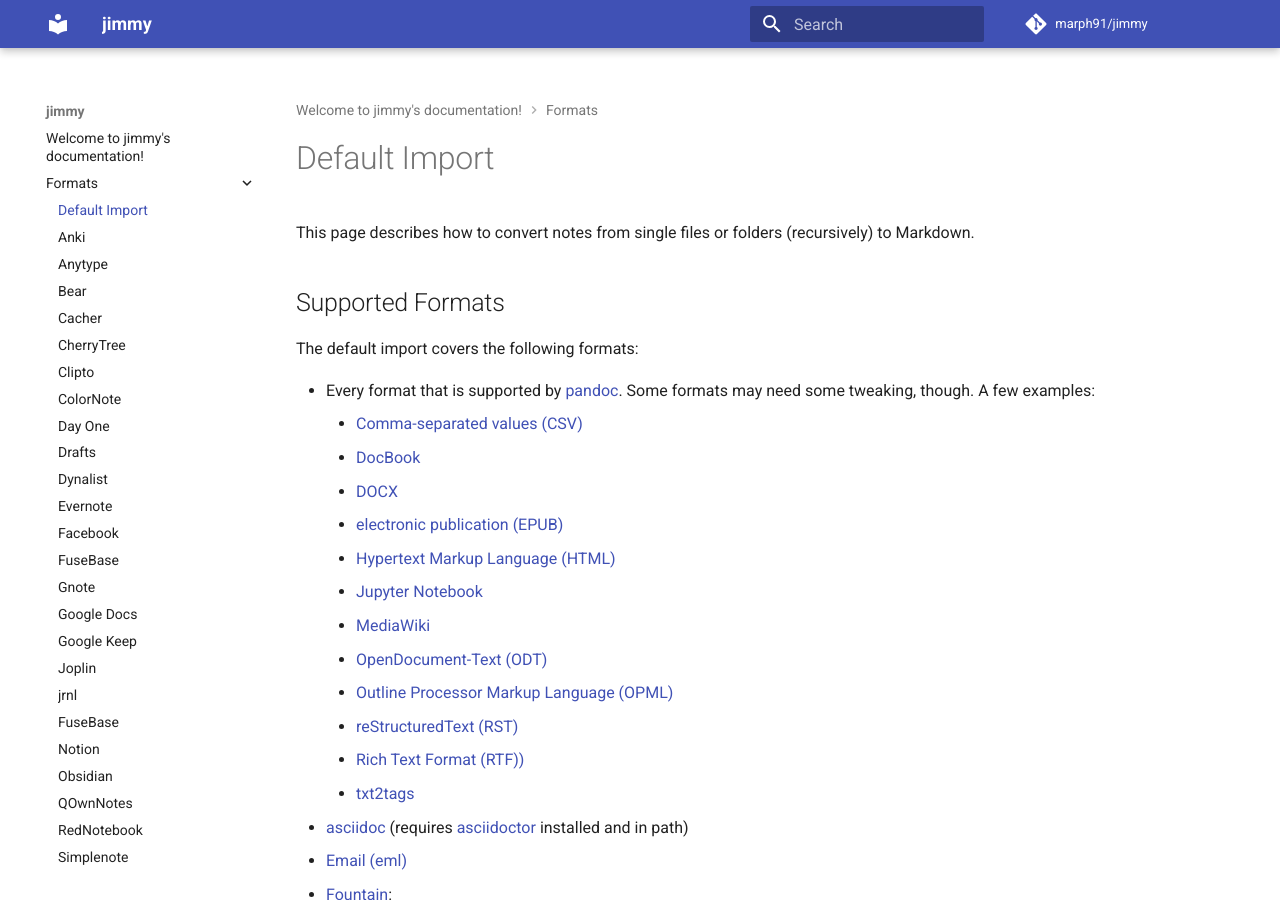
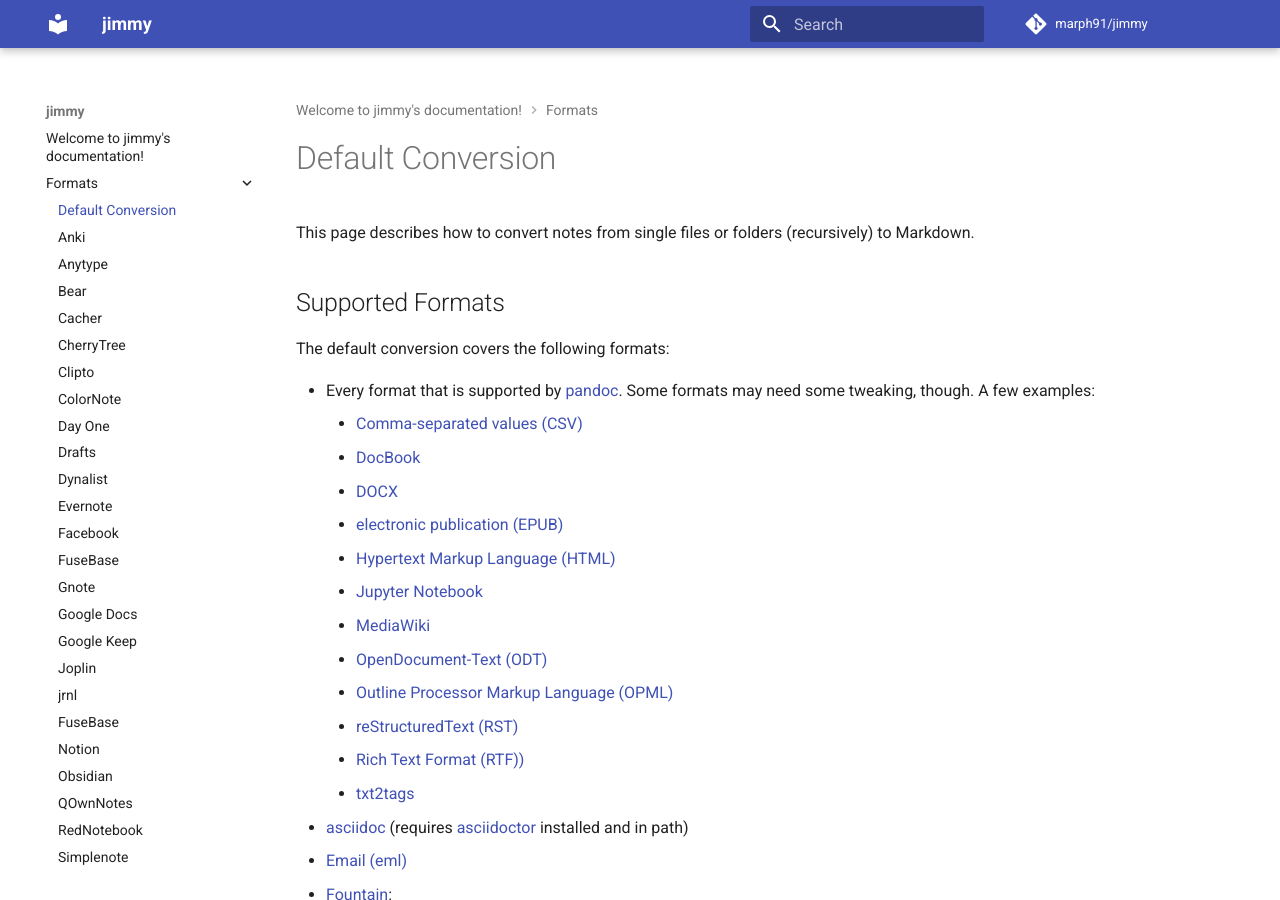
Before and after one commit to marph91/jimmy, an MkDocs documentation site: the page built from docs/formats/default.md, in a window 1280 px wide and 900 px high. Built offline with MkDocs 1.6.1 and Material for MkDocs 9.7.7, drawn with Linux system fonts in a browser that asks for light colours; comment, search, counter and statistics services are not loaded.

Commit message:
docs: use the better matching term "conversion" instead of "import"

```diff
--- a/docs/formats/default.md
+++ b/docs/formats/default.md
@@ -2,7 +2,7 @@
 
 ## Supported Formats
 
-The default import covers the following formats:
+The default conversion covers the following formats:
 
 - Every format that is supported by [pandoc](https://pandoc.org/). Some formats may need some tweaking, though. A few examples:
     - [Comma-separated values (CSV)](https://en.wikipedia.org/wiki/Comma-separated_values)
--- a/mkdocs.yml
+++ b/mkdocs.yml
@@ -51,7 +51,7 @@
 nav:
   - index.md
   - Formats:
-    - Default Import: formats/default.md
+    - Default Conversion: formats/default.md
     - Anki: formats/anki.md
     - Anytype: formats/anytype.md
     - Bear: formats/bear.md
```
